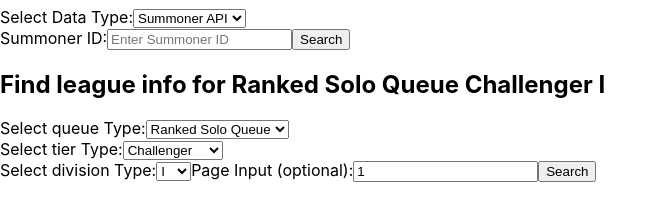
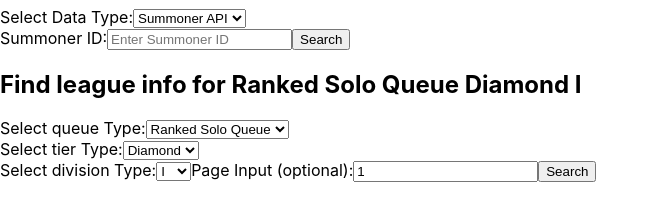
Before and after one commit to Chevy20/LeagueApp, a React (Create React App) app in the folder frontend/: page /league in a window 1280 px wide. Shown: the part 257-467 px from the top of the page, without its empty margins (0-667 px from the left). Built offline with nearby package versions, Linux system fonts and the light colour scheme.

Commit message:
Fix tiers in leageByRankForm

```diff
--- a/frontend/src/components/LeagueByRankForm.js
+++ b/frontend/src/components/LeagueByRankForm.js
@@ -6,9 +6,13 @@ function LeagueByRankForm() {
         { label: 'Ranked Flex', value: 'RANKED_FLEX_SR' }
     ];
     const tier = [
-        { label: 'Challenger', value: 'challengerleagues' },
-        { label: 'Grandmaster', value: 'grandmasterleagues' },
-        { label: 'Master', value: 'masterleagues' }
+        { label: 'Diamond', value: 'DIAMOND' },
+        { label: 'Emerald', value: 'EMERALD' },
+        { label: 'Platinum', value: 'PLATINUM' },
+        { label: 'Gold', value: 'GOLD' },
+        { label: 'Silver', value: 'SILVER' },
+        { label: 'Bronze', value: 'BRONZE' },
+        { label: 'Iron', value: 'IRON' }
     ];
     const division = [
         { label: 'I', value: 'I' },
```
